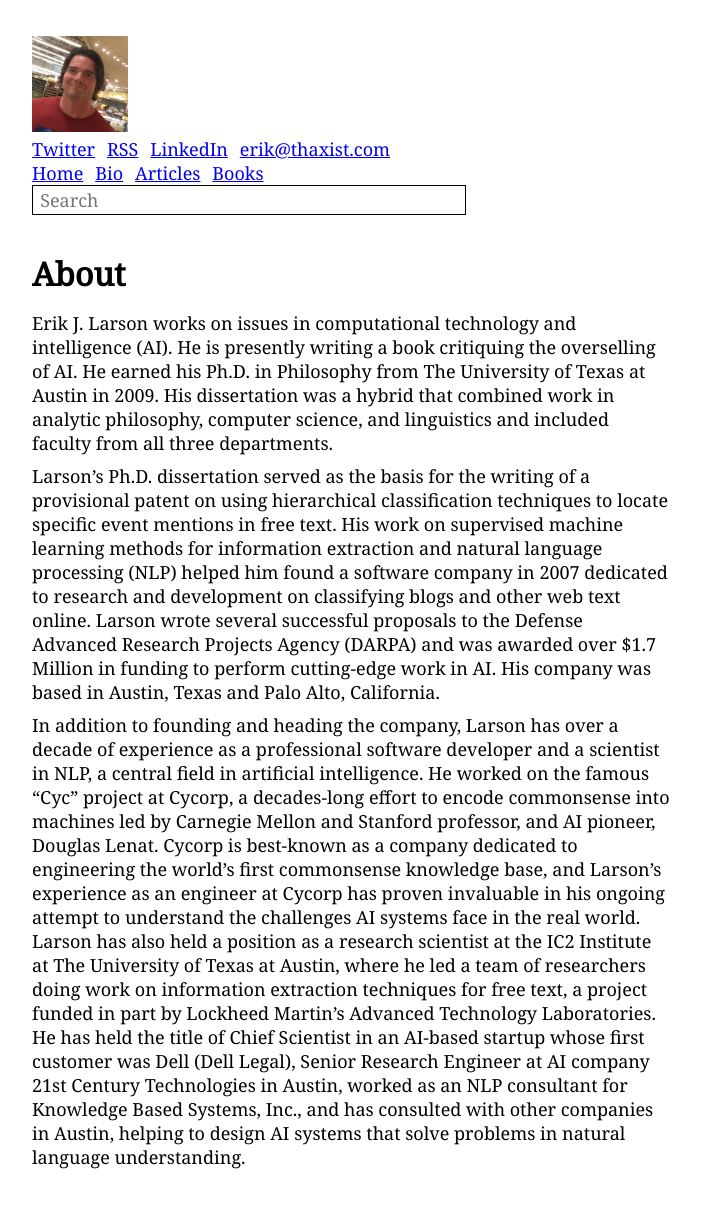
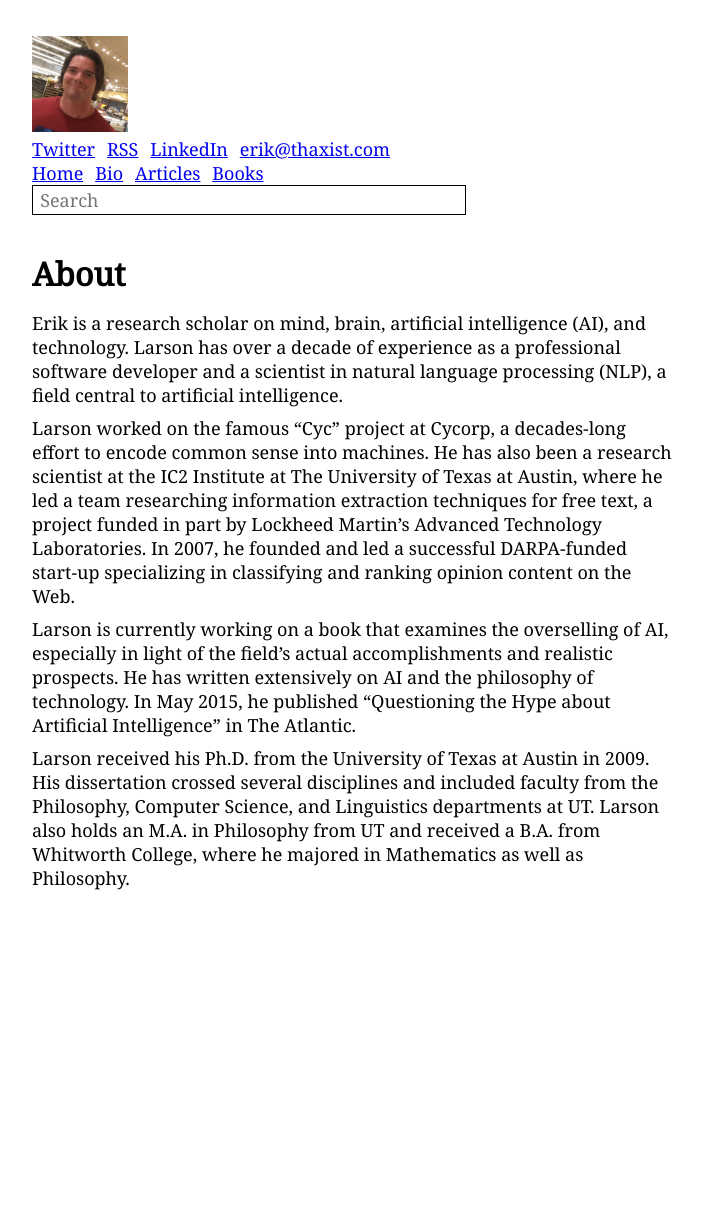
Before and after one commit to thaxist/thaxist.github.io, a Jekyll site: the page built from about.md, in a window 1280 px wide. Shown: the whole page, without its empty margins (288-989 px from the left). Built offline with Jekyll 4.4.1, drawn with Linux system fonts in a browser that asks for light colours; after the commit the page ends 935 px from its top, so only the background shows below that.

Commit message:
Update about.md

```diff
--- a/about.md
+++ b/about.md
@@ -4,8 +4,10 @@ title: About
 permalink: /about.html
 ---
 
-Erik J. Larson works on issues in computational technology and intelligence (AI). He is presently writing a book critiquing the overselling of AI. He earned his Ph.D. in Philosophy from The University of Texas at Austin in 2009. His dissertation was a hybrid that combined work in analytic philosophy, computer science, and linguistics and included faculty from all three departments.
+Erik is a research scholar on mind, brain, artificial intelligence (AI), and technology. Larson has over a decade of experience as a professional software developer and a scientist in natural language processing (NLP), a field central to artificial intelligence.
 
-Larson’s Ph.D. dissertation served as the basis for the writing of a provisional patent on using hierarchical classification techniques to locate specific event mentions in free text. His work on supervised machine learning methods for information extraction and natural language processing (NLP) helped him found a software company in 2007 dedicated to research and development on classifying blogs and other web text online. Larson wrote several successful proposals to the Defense Advanced Research Projects Agency (DARPA) and was awarded over $1.7 Million in funding to perform cutting-edge work in AI. His company was based in Austin, Texas and Palo Alto, California.
+Larson worked on the famous “Cyc” project at Cycorp, a decades-long effort to encode common sense into machines. He has also been a research scientist at the IC2 Institute at The University of Texas at Austin, where he led a team researching information extraction techniques for free text, a project funded in part by Lockheed Martin’s Advanced Technology Laboratories. In 2007, he founded and led a successful DARPA-funded start-up specializing in classifying and ranking opinion content on the Web.
 
-In addition to founding and heading the company, Larson has over a decade of experience as a professional software developer and a scientist in NLP, a central field in artificial intelligence. He worked on the famous “Cyc” project at Cycorp, a decades-long effort to encode commonsense into machines led by Carnegie Mellon and Stanford professor, and AI pioneer, Douglas Lenat. Cycorp is best-known as a company dedicated to engineering the world’s first commonsense knowledge base, and Larson’s experience as an engineer at Cycorp has proven invaluable in his ongoing attempt to understand the challenges AI systems face in the real world. Larson has also held a position as a research scientist at the IC2 Institute at The University of Texas at Austin, where he led a team of researchers doing work on information extraction techniques for free text, a project funded in part by Lockheed Martin’s Advanced Technology Laboratories. He has held the title of Chief Scientist in an AI-based startup whose first customer was Dell (Dell Legal), Senior Research Engineer at AI company 21st Century Technologies in Austin, worked as an NLP consultant for Knowledge Based Systems, Inc., and has consulted with other companies in Austin, helping to design AI systems that solve problems in natural language understanding.
+Larson is currently working on a book that examines the overselling of AI, especially in light of the field’s actual accomplishments and realistic prospects. He has written extensively on AI and the philosophy of technology. In May 2015, he published “Questioning the Hype about Artificial Intelligence” in The Atlantic.
+
+Larson received his Ph.D. from the University of Texas at Austin in 2009. His dissertation crossed several disciplines and included faculty from the Philosophy, Computer Science, and Linguistics departments at UT. Larson also holds an M.A. in Philosophy from UT and received a B.A. from Whitworth College, where he majored in Mathematics as well as Philosophy.
```
